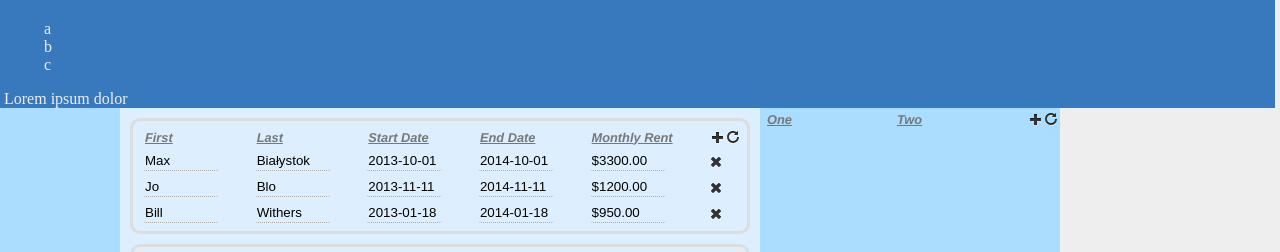
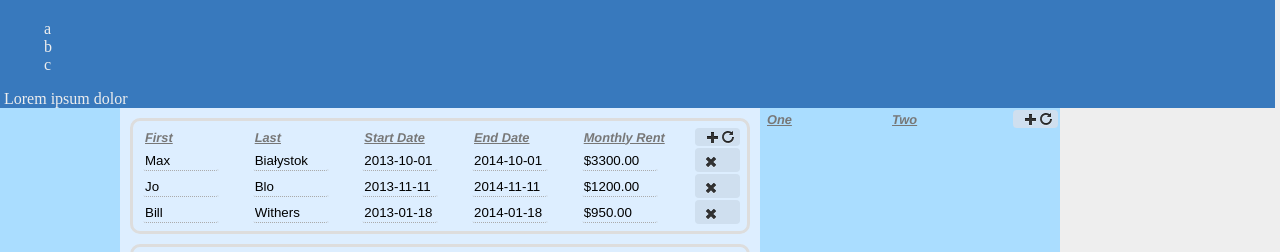
Before and after one commit to jarek707/ngTemplate, a PHP site: page / in a window 1280 px wide. Shown: the top 252 px of the page. Run offline with PHP 8.4, Linux system fonts and the light colour scheme; lists and menus that the app fills with data are empty; style sheets or scripts are compiled from the project's sources.

Commit message:
even better shot

```diff
--- a/css/app.less
+++ b/css/app.less
@@ -93,8 +93,10 @@ table {
         }
     }
     td.button, th.button {
+        .rounded-corners(4px);
         width:30px;
-        padding:0 0 0 5px;
+        padding:0 5px 0 10px;
+        background:#cfdfef;
         .delButton { background: transparent url('image/glyph.png') -314px 2px no-repeat; }
         .addButton { background: transparent url('image/glyph.png') -409px -96px no-repeat; }
         .savButton { background: transparent url('image/glyph.png') -290px 0px no-repeat; }
```
Also changed, not shown: shot.png.
